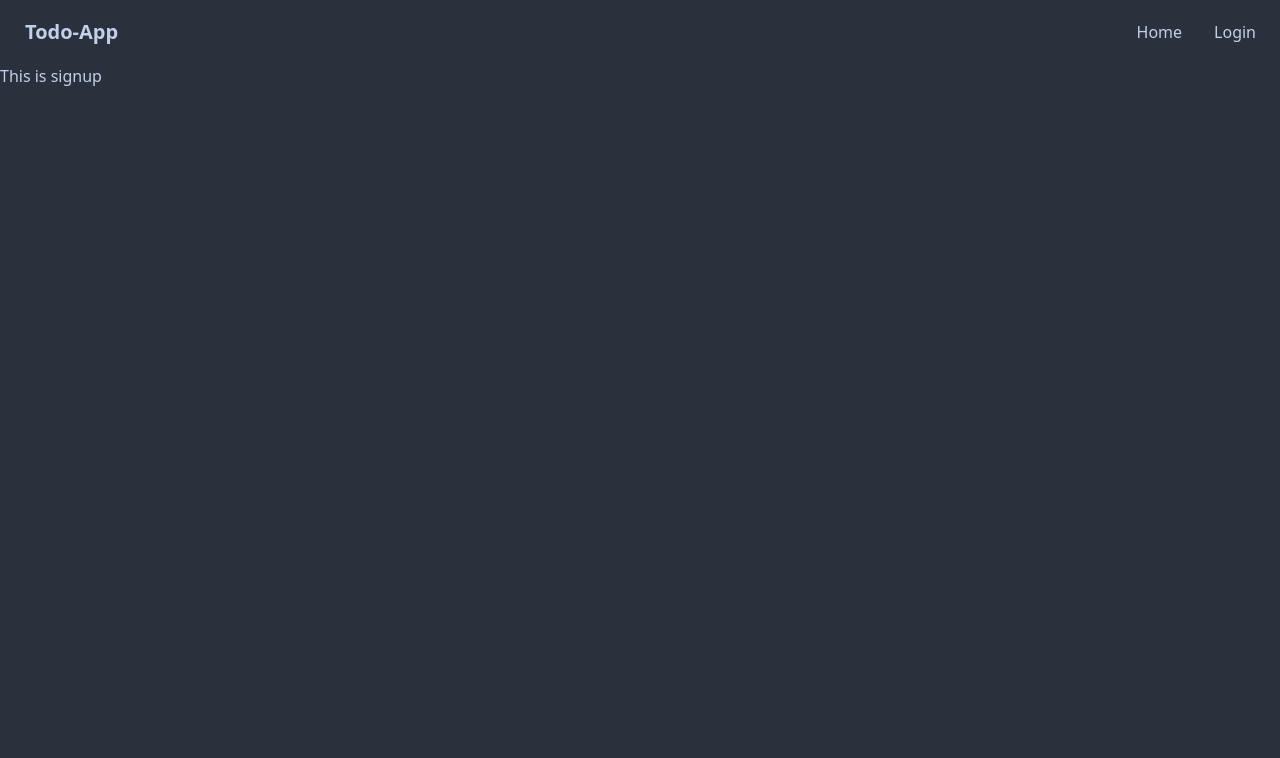
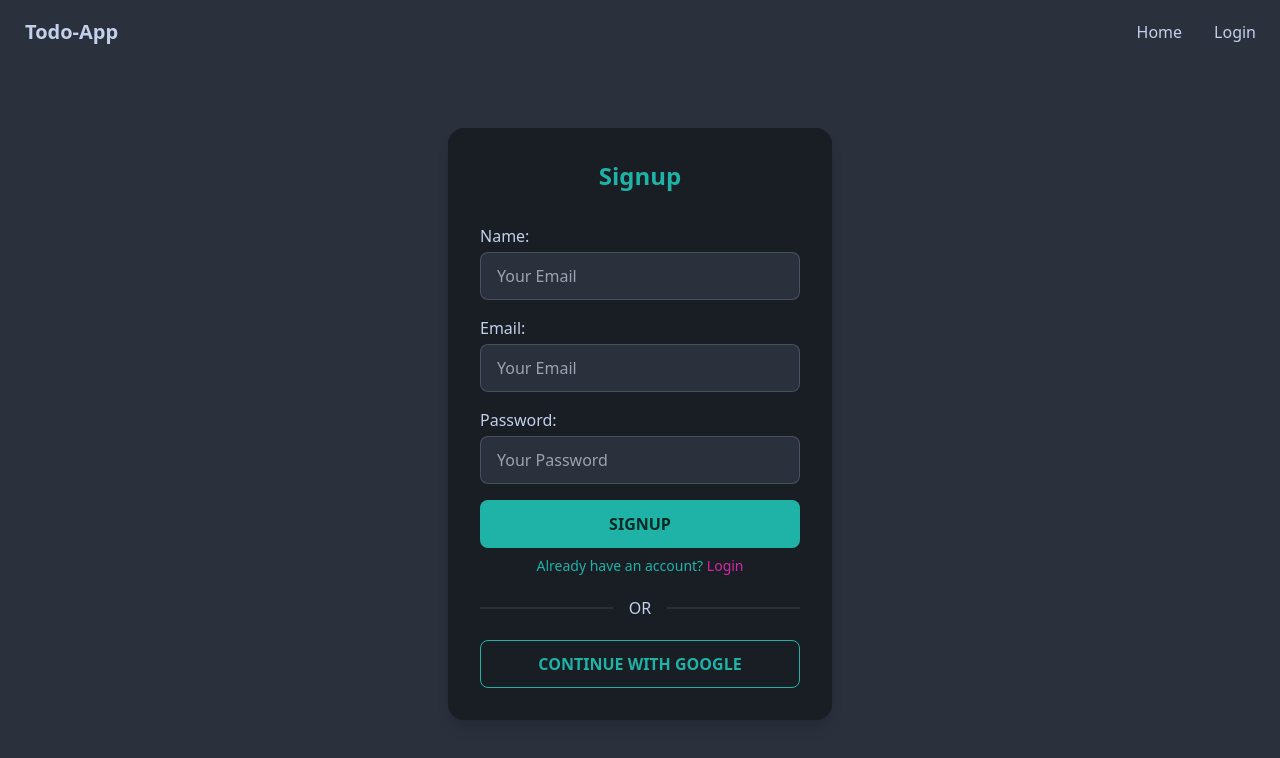
Before and after one commit to tanvirch0750/Todo-App, a React (Create React App) app: page /signup in a window 1280 px wide. Shown: the top 758 px of the page. Built offline with nearby package versions, Linux system fonts and the light colour scheme; no server answers.

Commit message:
implemented signup page

```diff
--- a/src/Authentication/Signup.jsx
+++ b/src/Authentication/Signup.jsx
@@ -1,10 +1,162 @@
-import React from "react";
+import React, { useEffect } from "react";
+import {
+  useCreateUserWithEmailAndPassword,
+  useSignInWithGoogle,
+  useUpdateProfile,
+} from "react-firebase-hooks/auth";
+import { useForm } from "react-hook-form";
+import { Link, useLocation, useNavigate } from "react-router-dom";
+import auth from "../Firebase.init";
 
 const Signup = () => {
+  const [signInWithGoogle, gUser, gLoading, gError] = useSignInWithGoogle(auth);
+  const [createUserWithEmailAndPassword, user, loading, error] =
+    useCreateUserWithEmailAndPassword(auth, { sendEmailVerification: true });
+  const [updateProfile, updating, updateError] = useUpdateProfile(auth);
+  const {
+    register,
+    formState: { errors },
+    handleSubmit,
+  } = useForm({});
+  const navigate = useNavigate();
+
+  let errorMessage;
+
+  const location = useLocation();
+  const from = location?.state?.from?.pathname || "/";
+
+  const handleGoogleSubmit = () => {
+    signInWithGoogle();
+  };
+
+  const onSubmit = async (data) => {
+    await createUserWithEmailAndPassword(data.email, data.password);
+    await updateProfile({ displayName: data.name });
+  };
+
+  useEffect(() => {
+    if (user || gUser) {
+      navigate(from, { replace: true });
+    }
+  }, [user, gUser, from, navigate]);
+
+  if (loading || gLoading || updating) {
+    return <h1>Loading...</h1>;
+  }
+
+  if (error || gError || updateError) {
+    errorMessage = (
+      <span className="text-red-500">{error?.message || gError?.message}</span>
+    );
+  }
+
   return (
-    <div>
-      <h1>This is signup</h1>
-    </div>
+    <section className="min-h-[calc(100vh-80px)] flex justify-center items-center py-16">
+      <div className="card w-96 bg-neutral shadow-lg">
+        <div className="card-body">
+          <h2 className="text-center text-2xl text-accent capitalize font-bold">
+            Signup
+          </h2>
+          <form className="mt-6" onSubmit={handleSubmit(onSubmit)}>
+            <div>
+              <label className="font-medium">Name:</label>
+              <input
+                {...register("name", {
+                  required: {
+                    value: true,
+                    message: "Name is required",
+                  },
+                })}
+                type="text"
+                placeholder="Your Email"
+                className="input input-bordered w-full mt-1"
+              />
+              {errors.name?.type === "required" && (
+                <span className="text-red-500 mt-2 block">
+                  {errors?.name?.message}
+                </span>
+              )}
+            </div>
+            <div className="mt-4">
+              <label className="font-medium">Email:</label>
+              <input
+                {...register("email", {
+                  required: {
+                    value: true,
+                    message: "Email is required",
+                  },
+                  pattern: {
+                    value: /[a-z0-9]+@[a-z]+\.[a-z]{2,3}/,
+                    message: "Provide a valid email",
+                  },
+                })}
+                type="email"
+                placeholder="Your Email"
+                className="input input-bordered w-full mt-1"
+              />
+              {errors.email?.type === "required" && (
+                <span className="text-red-500 mt-2 block">
+                  {errors?.email?.message}
+                </span>
+              )}
+              {errors.email?.type === "pattern" && (
+                <span className="text-red-500 mt-2 block">
+                  {errors?.email?.message}
+                </span>
+              )}
+            </div>
+            <div className="mt-4">
+              <label className="font-medium">Password:</label>
+              <input
+                {...register("password", {
+                  required: {
+                    value: true,
+                    message: "Password is required",
+                  },
+                  minLength: {
+                    value: 6,
+                    message: "Password minimum length should be 6",
+                  },
+                })}
+                type="password"
+                placeholder="Your Password"
+                className="input input-bordered w-full mt-1"
+              />
+              {errors.password?.type === "required" && (
+                <span className="text-red-500 mt-2 block">
+                  {errors?.password?.message}
+                </span>
+              )}
+              {errors.password?.type === "minLength" && (
+                <span className="text-red-500 mt-2 block">
+                  {errors?.password?.message}
+                </span>
+              )}
+            </div>
+            {errorMessage}
+            <button
+              type="submit"
+              className="btn btn-accent input input-bordered w-full uppercase mt-4"
+            >
+              Signup
+            </button>
+          </form>
+          <p className="text-accent text-sm text-center font-medium">
+            Already have an account?{" "}
+            <Link to="/login" className="text-secondary font-medium">
+              Login
+            </Link>
+          </p>
+          <div className="divider">OR</div>
+          <button
+            onClick={handleGoogleSubmit}
+            className="btn btn-outline btn-accent input input-bordered w-full uppercase"
+          >
+            continue with google
+          </button>
+        </div>
+      </div>
+    </section>
   );
 };
 
```
